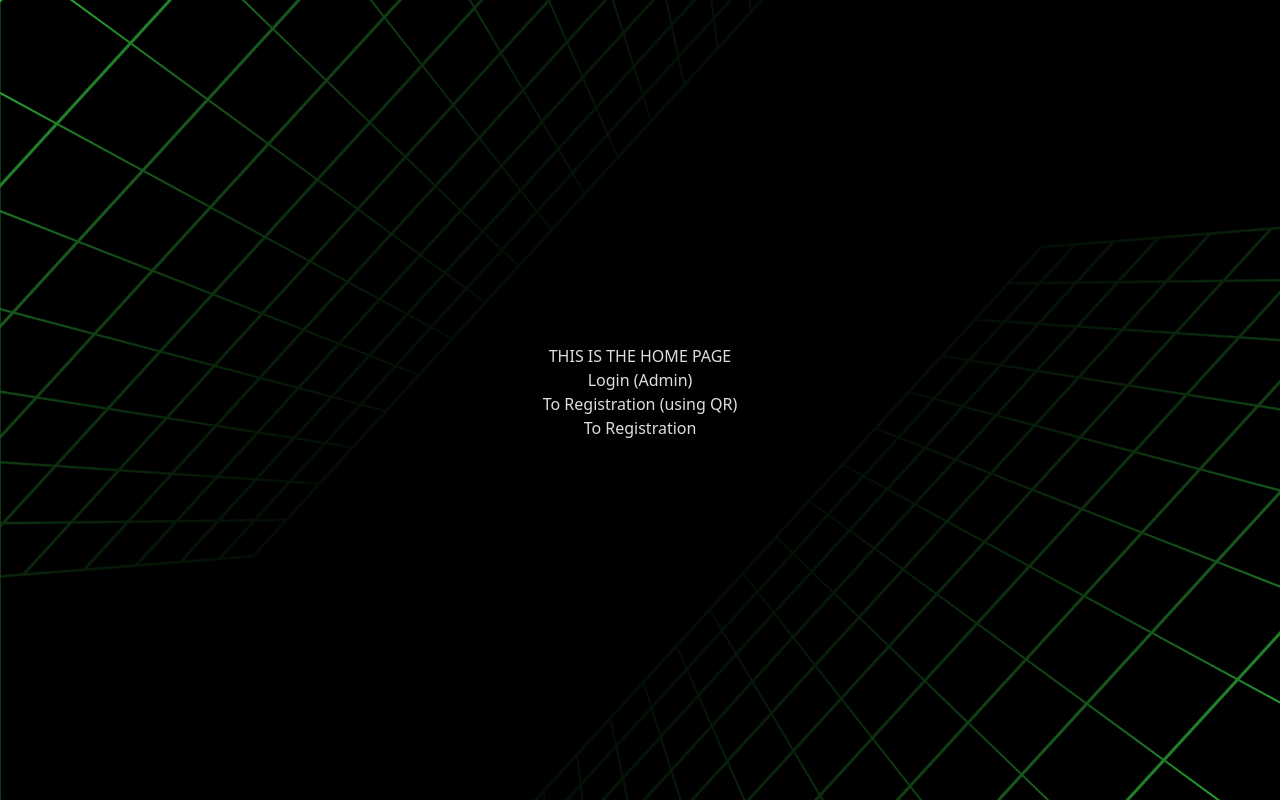
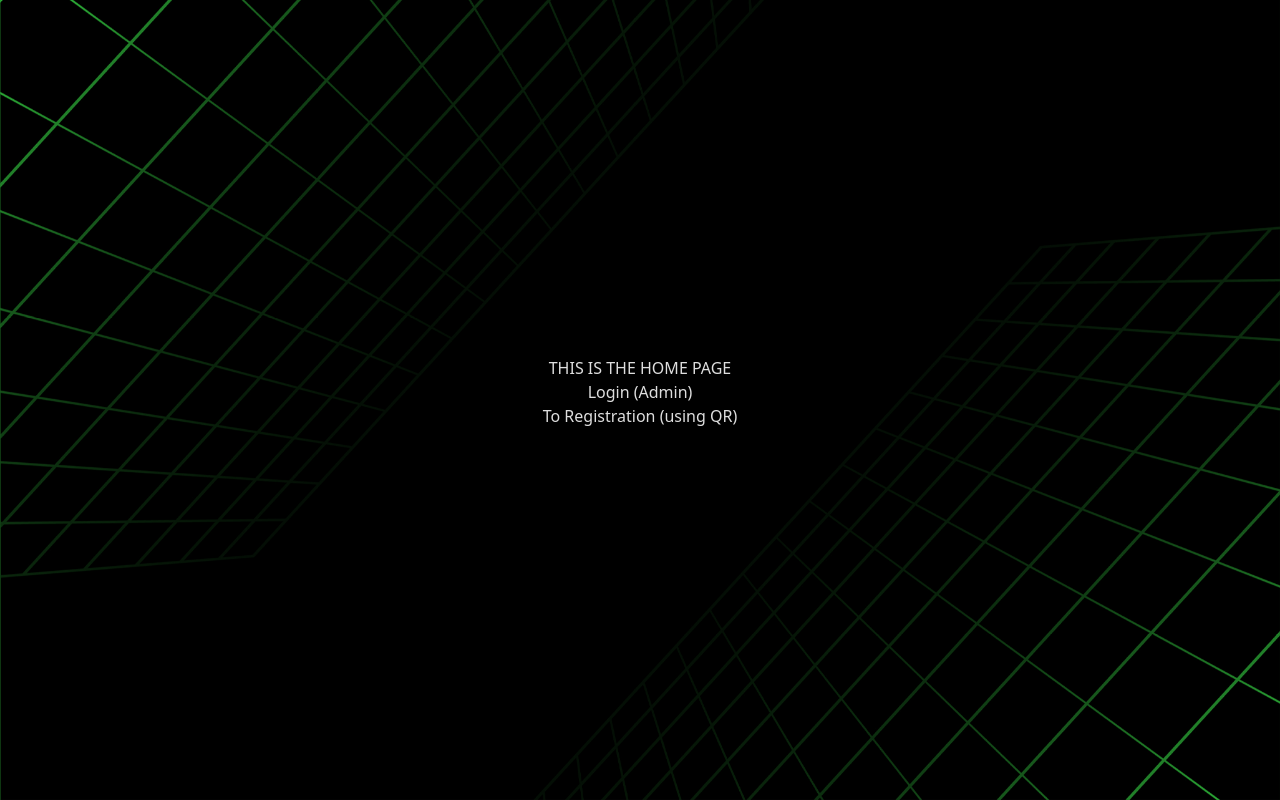
Before and after one commit to giraen/bnt_2025, a React (Vite) app in the folder frontend/: page / in a window 1280 px wide. Built offline with nearby package versions, Linux system fonts and the light colour scheme; no server answers.

Commit message:
removed the manual regis

```diff
--- a/frontend/src/pages/HomePage.jsx
+++ b/frontend/src/pages/HomePage.jsx
@@ -29,7 +29,7 @@ const HomePage = () => {
             <br/>
 
             <Link to="/registration">To Registration (using QR)</Link> <br/>
-            <Link to="/altregistration">To Registration</Link>
+            {/* <Link to="/altregistration">To Registration</Link> */}
         </>
     )
 }
```
